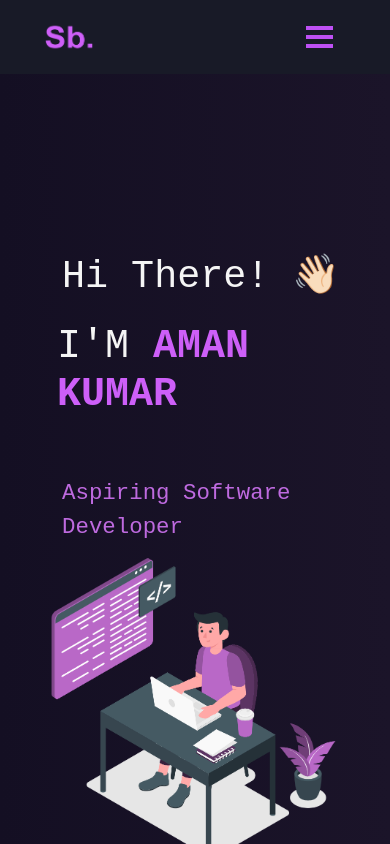
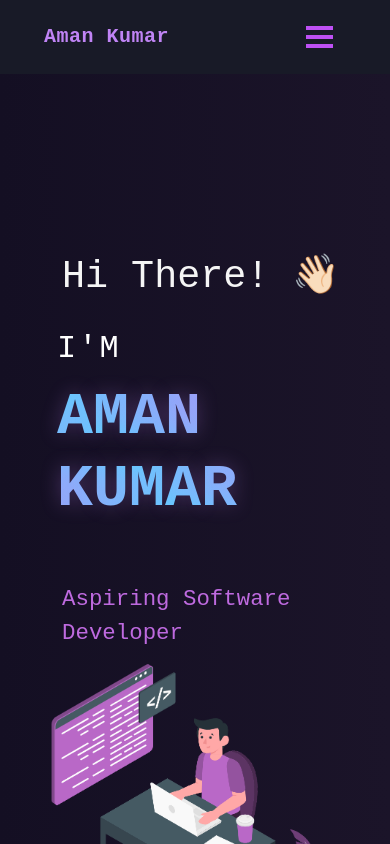
Before and after one commit to AKDev32/AmanPortfolio, a React (Vite) app: page / in a window 390 px wide. Shown: the top 844 px of the page. Built offline with nearby package versions, Linux system fonts and the light colour scheme; a web font is replaced by a local one.

Commit message:
some changes

```diff
--- a/src/App.css
+++ b/src/App.css
@@ -94,3 +94,63 @@
   transition: all 0.3s ease-in-out;
   transform: translateY(-5px);
 }
+
+.extra-bold {
+  font-weight: 800 !important; /* 800 is Extra-Bold, 900 is Black/Ultra-Bold */
+  letter-spacing: 0.5px;      /* Slight spacing makes bold text easier to read */
+}
+
+.purple {
+  color: #c084f5 !important;
+}
+
+
+/* The "I'M" text - subtle and professional */
+.im-text {
+  font-size: 0.8em;
+  font-weight: 400;
+  color: #fff;
+  margin-right: 15px;
+  letter-spacing: 2px;
+}
+
+/* The Extraordinary Name Styling */
+.main-name-extraordinary {
+  font-size: 1.2em;
+  font-weight: 900 !important; /* Extra Bold */
+
+  /* Gradient Text Effect */
+  background: linear-gradient(
+    45deg,
+    #c084f5 30%,
+    #62cdff 60%,
+    #c084f5 90%
+  );
+  background-size: 200% auto;
+  background-clip: text;
+  -webkit-background-clip: text;
+  -webkit-text-fill-color: transparent;
+
+  /* The Glow Effect */
+  text-shadow: 0px 0px 20px rgba(192, 132, 245, 0.3);
+
+  /* Animation to make the gradient move */
+  animation: shine 4s linear infinite;
+  display: inline-block;
+}
+
+/* Shine Animation */
+@keyframes shine {
+  to {
+    background-position: 200% center;
+  }
+}
+
+/* Responsive tweak for mobile */
+@media (max-width: 768px) {
+  .main-name-extraordinary {
+    font-size: 1.5em;
+    display: block; /* Stacks "I'M" and name on small screens */
+    margin-top: 10px;
+  }
+}
--- a/src/components/Home/Home.jsx
+++ b/src/components/Home/Home.jsx
@@ -30,8 +30,8 @@ function Home() {
 </h1>
 
 <h1 className="heading-name">
-                I'M
-                <strong className="main-name"> AMAN KUMAR </strong>
+  <span className="im-text">I'M</span>
+  <strong className="main-name-extraordinary"> AMAN KUMAR </strong>
 </h1>
 
               <div style={{ padding: 50, textAlign: "left" }}>
--- a/src/components/Navbar.jsx
+++ b/src/components/Navbar.jsx
@@ -2,11 +2,11 @@ import React, { useState } from "react";
 import Navbar from "react-bootstrap/Navbar";
 import Nav from "react-bootstrap/Nav";
 import Container from "react-bootstrap/Container";
-import logo from "../Assets/logo.png";
+// import logo from "../Assets/logo.png";
 import Button from "react-bootstrap/Button";
 import { Link } from "react-router-dom";
 import { CgGitFork } from "react-icons/cg";
-import { ImBlog } from "react-icons/im";
+// import { ImBlog } from "react-icons/im";
 import {
   AiFillStar,
   AiOutlineHome,
@@ -39,7 +39,8 @@ function NavBar() {
     >
       <Container>
         <Navbar.Brand href="/" className="d-flex">
-          <img src={logo} className="img-fluid logo" alt="brand" />
+          {/* <img src={logo} className="img-fluid logo" alt="brand" /> */}
+          <span className="purple extra-bold">Aman Kumar</span>
         </Navbar.Brand>
         <Navbar.Toggle
           aria-controls="responsive-navbar-nav"
--- a/src/components/Projects/Projects.jsx
+++ b/src/components/Projects/Projects.jsx
@@ -2,12 +2,12 @@ import React from "react";
 import { Container, Row, Col } from "react-bootstrap";
 import ProjectCard from "./ProjectCards";
 import Particle from "../Particle";
-import leaf from "../../Assets/Projects/leaf.png";
-import emotion from "../../Assets/Projects/emotion.png";
-import editor from "../../Assets/Projects/codeEditor.png";
-import chatify from "../../Assets/Projects/chatify.png";
-import suicide from "../../Assets/Projects/suicide.png";
-import bitsOfCode from "../../Assets/Projects/blog.png";
+// import leaf from "../../Assets/Projects/leaf.png";
+// import emotion from "../../Assets/Projects/emotion.png";
+// import editor from "../../Assets/Projects/codeEditor.png";
+import LeetLogic from "../../Assets/Projects/LeetLogic.png";
+// import suicide from "../../Assets/Projects/suicide.png";
+// import bitsOfCode from "../../Assets/Projects/blog.png";
 
 function Projects() {
   return (
@@ -23,16 +23,17 @@ function Projects() {
         <Row style={{ justifyContent: "center", paddingBottom: "10px" }}>
           <Col md={4} className="project-card">
             <ProjectCard
-              imgPath={chatify}
+              imgPath={LeetLogic}
               isBlog={false}
-              title="Chatify"
-              description="Personal Chat Room or Workspace to share resources and hangout with friends build with react.js, Material-UI, and Firebase. Have features which allows user for realtime messaging, image sharing as well as supports reactions on messages."
-              ghLink="https://github.com/soumyajit4419/Chatify"
-              demoLink="https://chatify-49.web.app/"
+              title="LeetLogic"
+              description="LeetLogic helps students prepare for coding interviews by providing 50+ company-wise previous year interview questions in one place.
+                           It removes the need for paid tools like LeetCode Premium, making interview prep focused, affordable, and accessible."
+              ghLink="https://github.com/AKDev32/LeetLogic"
+              demoLink="https://leet-logic.vercel.app"
             />
           </Col>
 
-          <Col md={4} className="project-card">
+          {/* <Col md={4} className="project-card">
             <ProjectCard
               imgPath={bitsOfCode}
               isBlog={false}
@@ -52,9 +53,9 @@ function Projects() {
               ghLink="https://github.com/soumyajit4419/Editor.io"
               demoLink="https://editor.soumya-jit.tech/"
             />
-          </Col>
+          </Col> */}
 
-          <Col md={4} className="project-card">
+          {/* <Col md={4} className="project-card">
             <ProjectCard
               imgPath={leaf}
               isBlog={false}
@@ -74,9 +75,9 @@ function Projects() {
               ghLink="https://github.com/soumyajit4419/AI_For_Social_Good"
               // demoLink="https://www.youtube.com/watch?v=dQw4w9WgXcQ&ab_channel=RickAstley" <--------Please include a demo link here
             />
-          </Col>
+          </Col> */}
 
-          <Col md={4} className="project-card">
+          {/* <Col md={4} className="project-card">
             <ProjectCard
               imgPath={emotion}
               isBlog={false}
@@ -86,7 +87,7 @@ function Projects() {
               ghLink="https://github.com/soumyajit4419/Face_And_Emotion_Detection"
               // demoLink="https://blogs.soumya-jit.tech/"      <--------Please include a demo link here
             />
-          </Col>
+          </Col> */}
         </Row>
       </Container>
     </Container>
```
Also changed, not shown: src/components/About/Github.jsx (+26 -28 lines), src/Assets/Projects/LeetLogic.png (added). Lines whose indentation alone changed are shown as unchanged.
